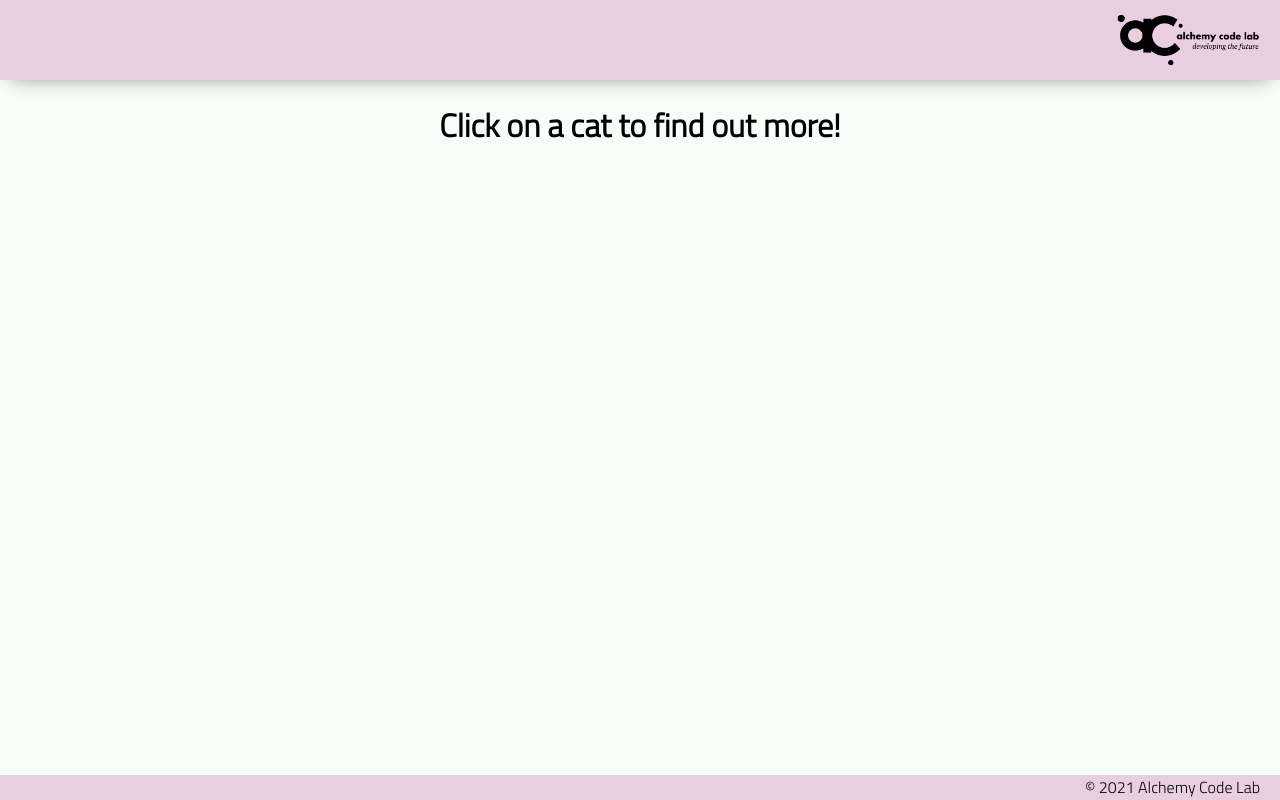
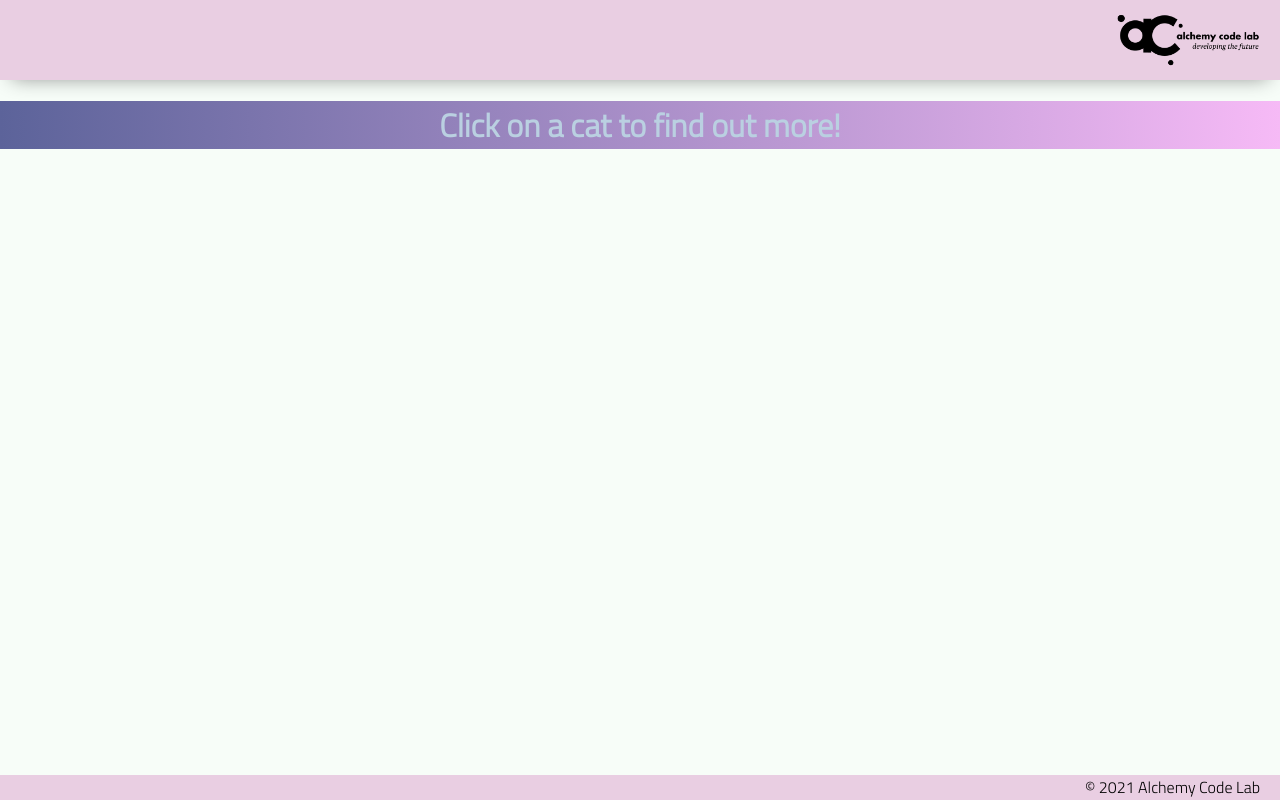
Before and after one commit to Sebastian-Simek/list-detail-supabase, a plain HTML site: page index.html in a window 1280 px wide. Drawn offline with nearby package versions, Linux system fonts and the light colour scheme; no server answers.

Commit message:
more css

```diff
--- a/index.html
+++ b/index.html
@@ -10,7 +10,7 @@
     <link rel="stylesheet" href="./styles/style.css">
     <link rel="stylesheet" href="./styles/home.css">
     <script defer src="https://cdn.jsdelivr.net/npm/@supabase/supabase-js"></script>
-    <title>Document</title>
+    <title>Cats!</title>
 </head>
 
 <body>
--- a/styles/home.css
+++ b/styles/home.css
@@ -13,6 +13,7 @@
     padding: 25px;
     margin: 20px;
     justify-content: center;
+    filter: drop-shadow(10px 10px 10px #755d7f);
 }
 
 .cats img {
@@ -23,3 +24,9 @@
 a {
     color: black;
 }
+
+h1 {
+    -webkit-background-clip: text;
+    -webkit-text-fill-color: #bad0e1;
+    background: linear-gradient(to right, rgb(92, 99, 154) 0%, rgb(246, 186, 246) 100%);
+}
```
Also changed, not shown: cat-detail/index.html (+2 -1 lines).
